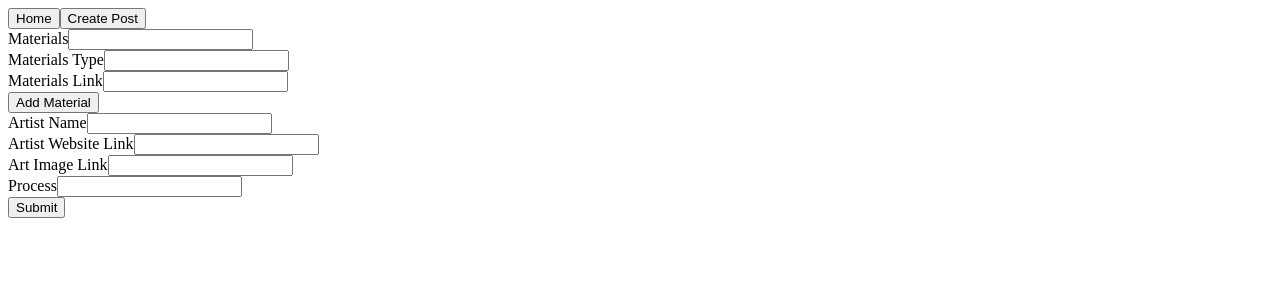
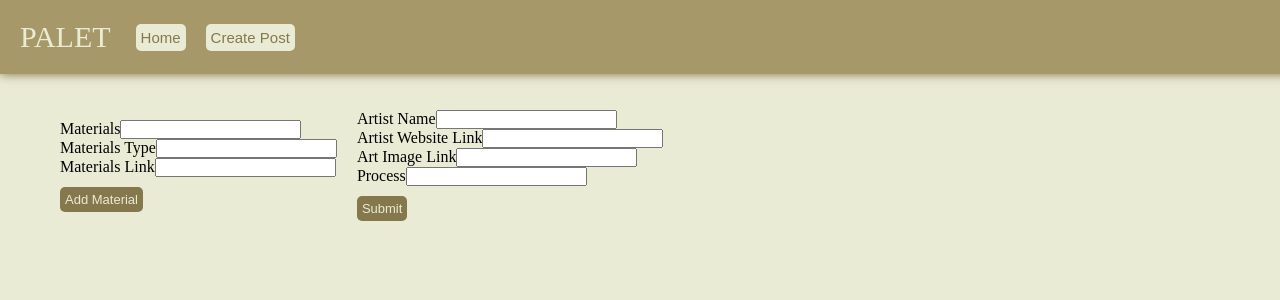
Before and after one commit to rquartararo/palet, a React app: page /createPost in a window 1280 px wide. Shown: the top 300 px of the page. Built offline with nearby package versions, Linux system fonts and the light colour scheme.

Commit message:
added styles

```diff
--- a/client/components/CreatePost.js
+++ b/client/components/CreatePost.js
@@ -69,7 +69,7 @@ const CreatePost = () => {
 
 
   return (
-    <Fragment>
+    <div className="createPostContainer">
       {/* form to sumbit each material */}
       <form className='materialsForm' onSubmit={submitMaterial}>
         <div className='form-group'>
@@ -114,7 +114,7 @@ const CreatePost = () => {
 
         <input type="submit" value="Submit" />
       </form>
-    </Fragment>
+    </div>
   )
 }
 
--- a/client/components/Material.js
+++ b/client/components/Material.js
@@ -4,11 +4,11 @@ const Material = ({ item }) => {
   console.log(item);
 
   return (
-    <div style={{ background: 'lightblue' }}>
+    <div className="materialContainer">
       <p>{item.name}</p>
       <p>{item.type}</p>
-      <p> {item.purchase_link}</p>
-    </div>
+      <a href={item.purchase_link}>Buy Here</a>
+    </div >
   );
 };
 
--- a/client/components/NavBar.js
+++ b/client/components/NavBar.js
@@ -9,10 +9,11 @@ class NavBar extends Component {
 
   render() {
     return (
-      <Fragment>
-        <Link className='nav-link' to="/"><button className='logo'>Home</button></Link>
-        <Link className='nav-link-2' to="/createPost"><button className='createPost'>Create Post</button></Link>
-      </Fragment >
+      <div className="navBar">
+        <span className="logo">PALET</span>
+        <Link className='nav-link' to="/"><button className='home'>Home</button></Link>
+        <Link className='nav-link' to="/createPost"><button className='createPost'>Create Post</button></Link>
+      </div >
     )
   }
 }
--- a/client/components/Post.js
+++ b/client/components/Post.js
@@ -3,6 +3,8 @@ import { Link } from 'react-router-dom';
 import Material from './Material';
 import { getMainData, getPostData } from './apiControl';
 import { deletePostData } from './apiControl'
+
+
 
 const Post = (props) => {
   const [postData, setPostData] = useState({
@@ -43,7 +45,7 @@ const Post = (props) => {
       <img src={postData.image_src} className='artistImage' />
       <div className='postInfo'>
         <h2>{postData.artist_name}</h2>
-        <p>Website: {postData.artist_page}</p>
+        <a href={postData.artist_page}>Artist Website</a>
         <p>Process: {postData.process}</p>
       </div>
       <div className="materialsList">
@@ -52,7 +54,7 @@ const Post = (props) => {
           return <Material key={index} item={item} />;
         })}
       </div>
-      <Link to="/"><button className="deletePostBtn" onClick={deletePost}>Delete Post</button></Link>
+      <Link to="/"><a className="deletePostBtn" onClick={deletePost}>Delete Post</a></Link>
     </div>
   );
 };
--- a/client/index.js
+++ b/client/index.js
@@ -4,5 +4,6 @@ import React from 'react';
 import App from './App';
 import Routes from './Routes';
 import store from './store'
+import styles from './styles/application.scss';
 
 ReactDOM.render(<Routes />, document.getElementById('root'))
--- /dev/null
+++ b/client/styles/_styles.scss
@@ -0,0 +1,99 @@
+* {
+  padding: 0px;
+  margin: 0px;
+}
+
+body {
+  background-color: #eaebd5;
+}
+.mainContainer {
+  padding-top: 100px;
+  display: flex;
+  flex-wrap: wrap;
+  justify-content: center;
+}
+
+.artImage {
+  border-radius: 10px;
+  box-shadow: 0 0 10px #7a6d3e;
+  margin: 10px;
+  width: 300px;
+  height: 300px;
+  object-fit: cover;
+
+}
+
+.navBar {
+  position: fixed;
+  display: flex;
+  align-items: center;
+  width: 100%;
+  background-color: #a69868;
+  box-shadow: 0 0 10px #7a6d3e;
+  padding: 20px;
+  .logo {
+    font-size: 30px;
+    color: #eaebd5;
+    margin-right: 15px;
+  }
+}
+
+.nav-link button {
+  font-size: 15px;
+  border-radius: 5px;
+  color: #85784d;
+  background-color: #eaebd5;
+  margin: 0px 10px;
+  padding: 5px;
+  border: none;
+}
+
+.postContainer {
+  padding-top: 100px;
+  margin-left: 25px;
+  .artistImage {
+    height: 300px;
+    margin-bottom: 25px;
+  }
+  .materialContainer {
+    margin: 10px 0;
+    padding: 10px;
+    background-color:#ccc19f;
+    width: 290px;
+  }
+  .postInfo {
+    margin: 10px 0;
+  }
+  a {
+    background: none;
+    border: none;
+    text-decoration: none;
+  }
+  a :hover {
+    cursor: pointer;
+    text-decoration: underline;
+  }
+}
+
+.createPostContainer {
+  margin-left: 50px;
+  display: flex;
+  flex-direction: row;
+  justify-content: start;
+  padding-top: 100px;
+  align-items: center;
+}
+
+.createPostContainer form {
+  margin: 10px;
+}
+
+.createPostContainer input[type="submit"] {
+  font-size: 13px;
+  border-radius: 5px;
+  background-color: #85784d;
+  color: #eaebd5;
+  margin: 10px 0px;
+  padding: 5px;
+  border: none;
+}
--- /dev/null
+++ b/client/styles/application.scss
@@ -0,0 +1 @@
+@import '_styles';
```
Also changed, not shown: client/styles/styles.css (deleted).
